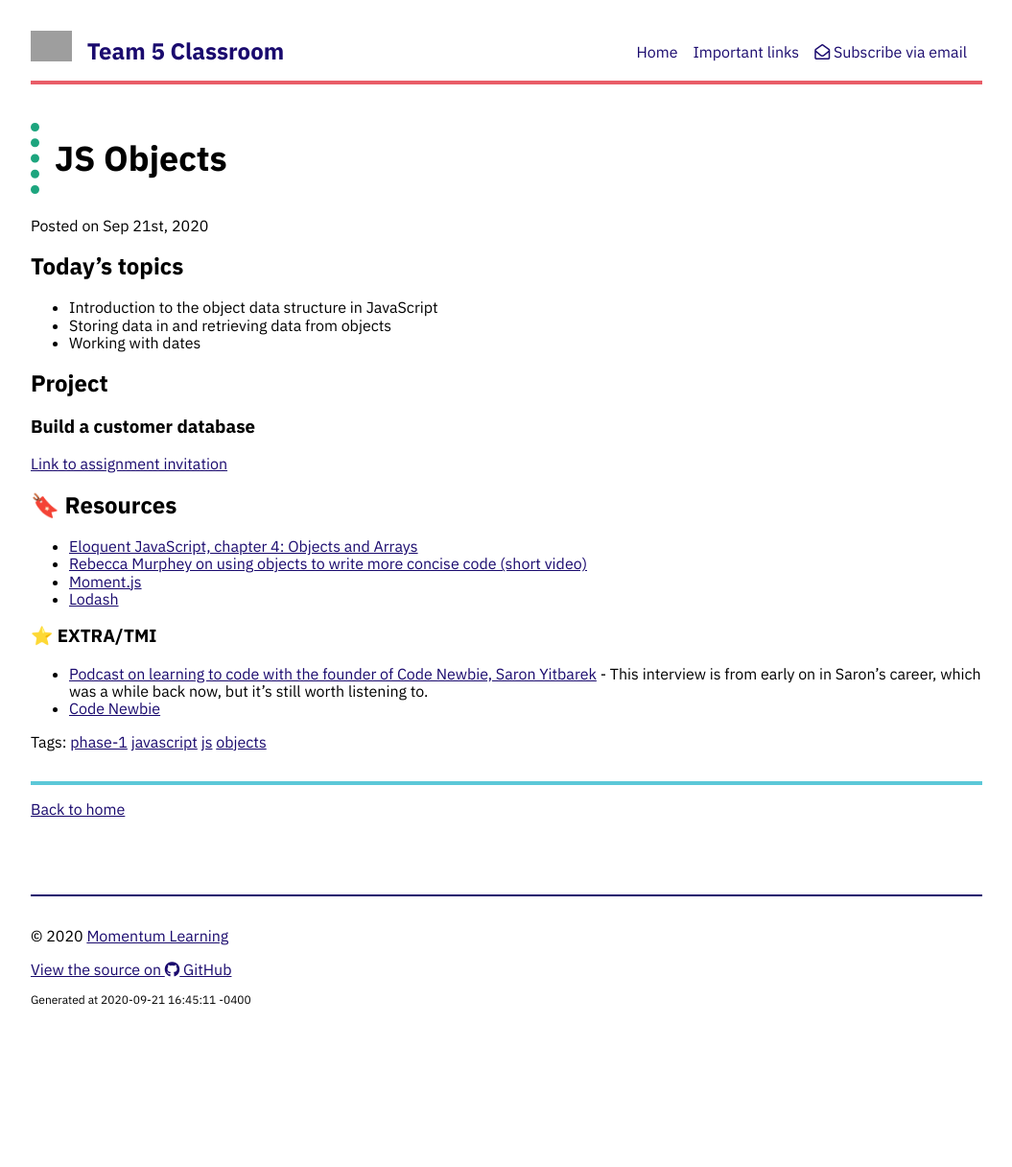
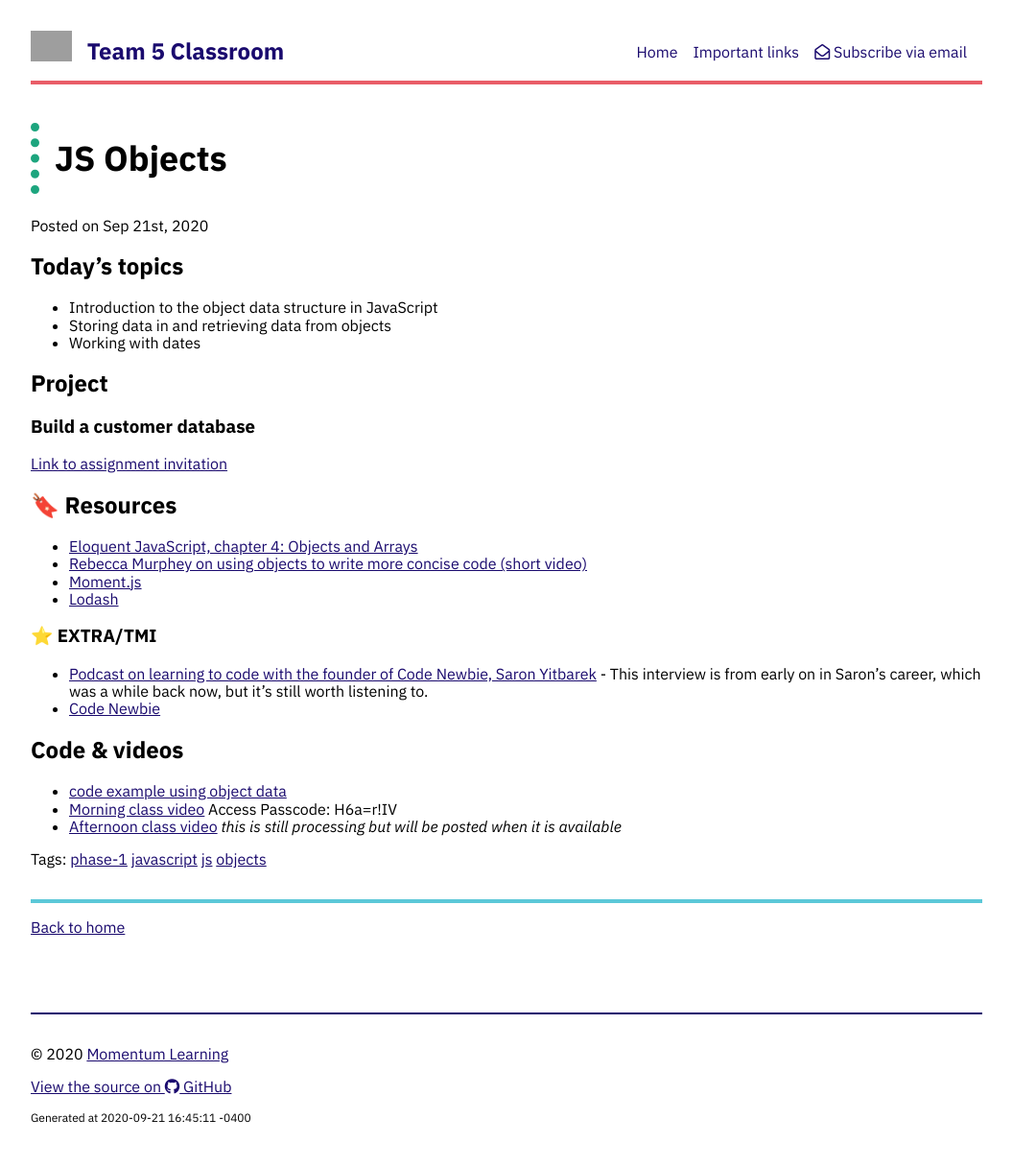
Before and after one commit to momentum-team-5/momentum-team-5.github.io, a Jekyll site: the page built from _posts/2020-09-21-js-objects.md, in a window 1280 px wide. Shown: the whole page at 96% size, without its empty margins (112-1167 px from the left). Built offline with Jekyll 4.4.1, drawn with Linux system fonts in a browser that asks for light colours; nearby versions of some CDN libraries; before the commit the page ends 1093 px from its top, so only the background shows below that; grey boxes are pictures that could not be loaded.

Commit message:
Add links to class content

```diff
--- a/_posts/2020-09-21-js-objects.md
+++ b/_posts/2020-09-21-js-objects.md
@@ -27,3 +27,9 @@ tags: phase-1 javascript js objects
 
 - [Podcast on learning to code with the founder of Code Newbie, Saron Yitbarek](https://devchat.tv/ruby-rogues/159-rr-hacking-education-with-saron-yitbarek/) - This interview is from early on in Saron's career, which was a while back now, but it's still worth listening to.
 - [Code Newbie](https://www.codenewbie.org/)
+
+## Code & videos
+
+- [code example using object data](https://github.com/momentum-team-5/examples/tree/main/using-object-data)
+- [Morning class video](https://us02web.zoom.us/rec/share/aXCOH3aE6p93FwsLqBiystHWiiVI0kncMt9N_HgfQ9DxsjX-7PHGKDp81tLqiwm9.S4Xv3e9lTXEdbrPN) Access Passcode: H6a=r!IV
+- [Afternoon class video]() _this is still processing but will be posted when it is available_
```
